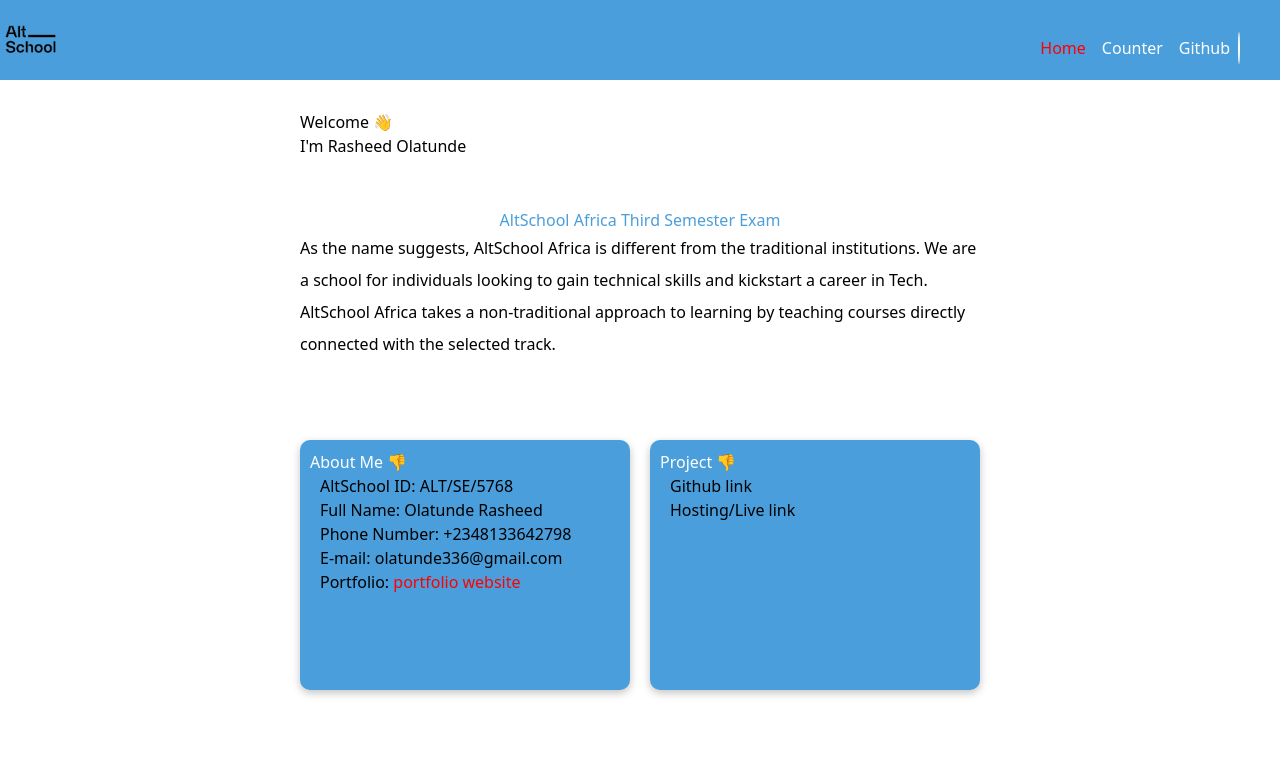
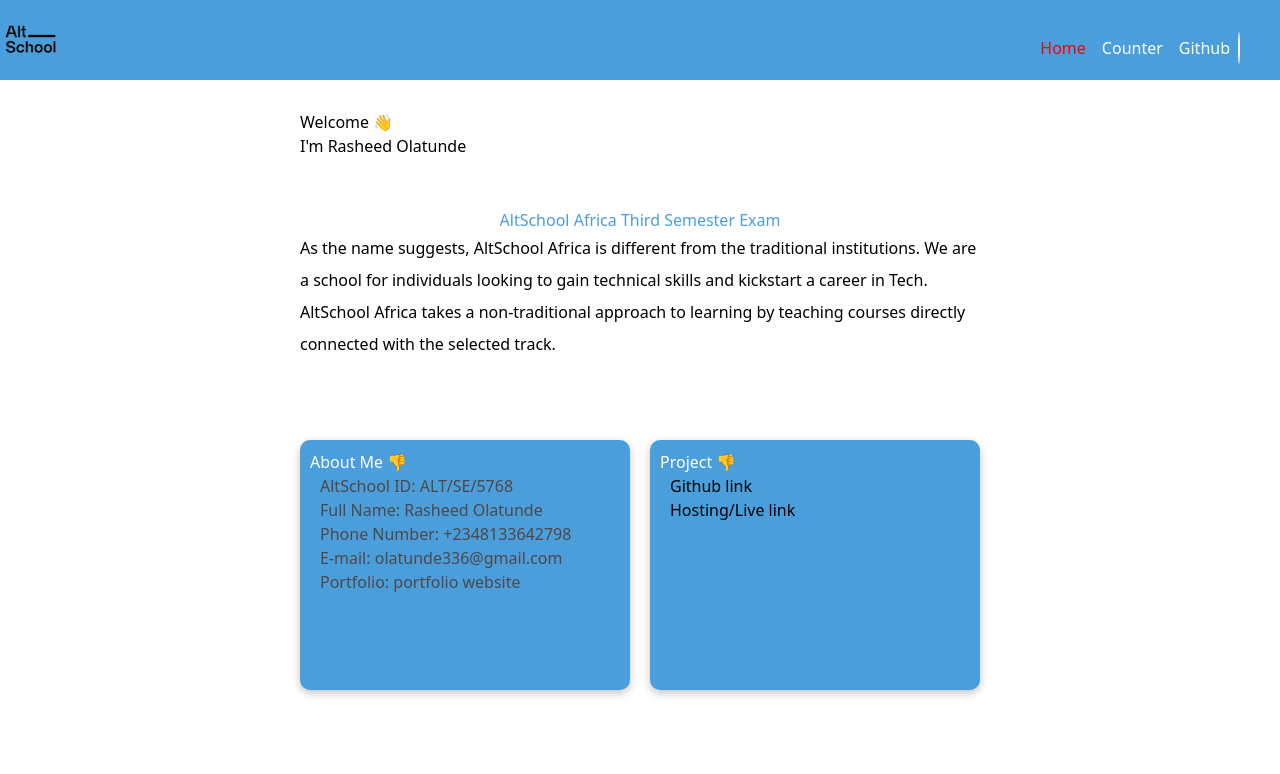
Before and after one commit to olatunde1998/AltSchool-Vue-Exam3, a Vue app: page / in a window 1280 px wide. Shown: the top 774 px of the page. Built offline with nearby package versions, Linux system fonts and the light colour scheme.

Commit message:
neccessary styling added

```diff
--- a/src/components/aboutMe.vue
+++ b/src/components/aboutMe.vue
@@ -1,6 +1,6 @@
 <template lang="">
-  <h3 class='about-me'>About Me 👎</h3>
-  <div class='about-info'>
+  <h3 class="about-me">About Me 👎</h3>
+  <div class="about-info">
     <p>
       AltSchool ID: <span>{{ studentDetails.identification }}</span>
     </p>
@@ -15,7 +15,7 @@
     </p>
     <p>
       Portfolio:
-      <a class='portfolio' href="https://geodev-portfolio-app.netlify.app/">{{
+      <a class="portfolio" href="https://geodev-portfolio-app.netlify.app/">{{
         studentDetails.portfolioWebsite
       }}</a>
     </p>
@@ -25,7 +25,7 @@
 import { reactive } from "@vue/reactivity";
 
 const studentDetails = reactive({
-  fullName: "Olatunde Rasheed",
+  fullName: "Rasheed Olatunde",
   school: "AltSchool",
   identification: "ALT/SE/5768",
   email: "olatunde336@gmail.com",
@@ -34,14 +34,16 @@
 });
 </script>
 <style>
-    .about-info{
+.about-info {
   padding-left: 10px;
+  color: rgb(81, 71, 71);
+  font-weight: 200;
 }
-    .portfolio{
+.portfolio {
   text-decoration: none;
-        color: red;
+  color: rgb(81, 71, 71);
 }
-    .about-me{
+.about-me {
   color: white;
 }
 </style>
```
Lines whose indentation alone changed are shown as unchanged.
